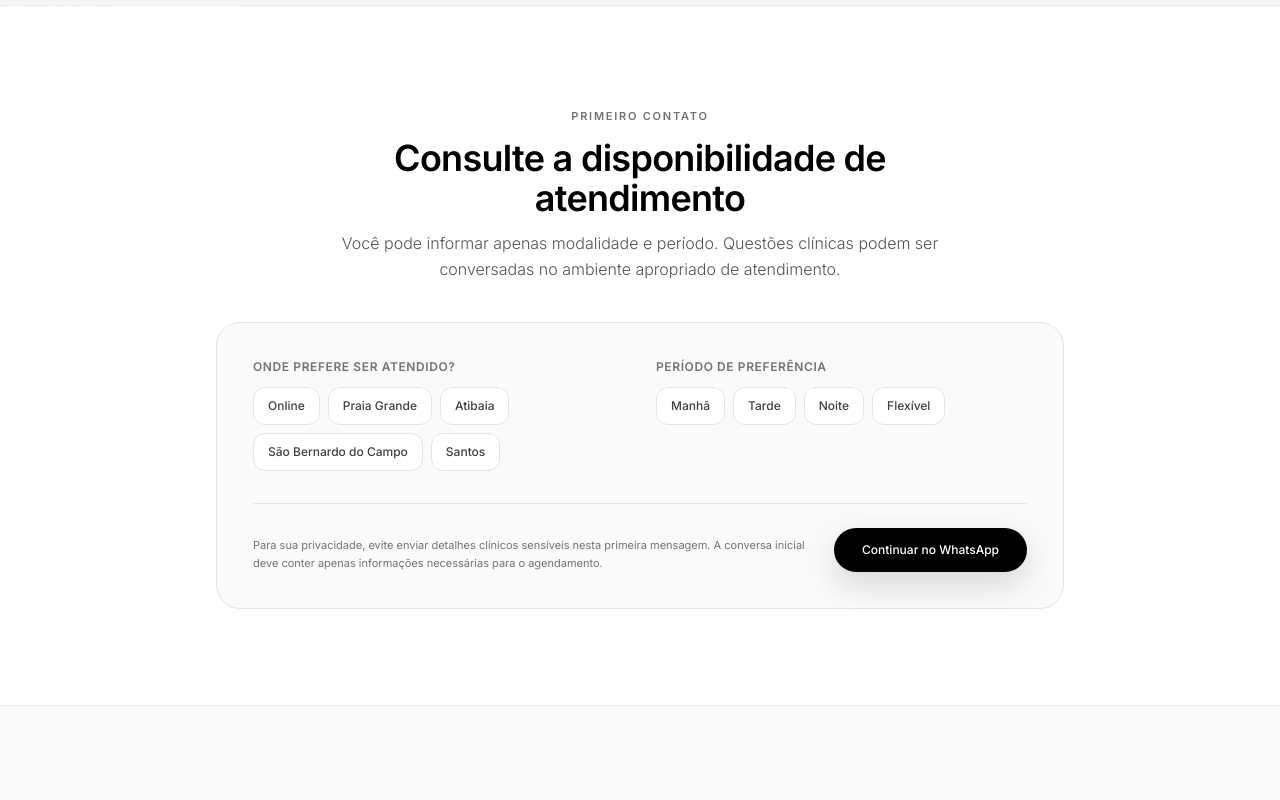
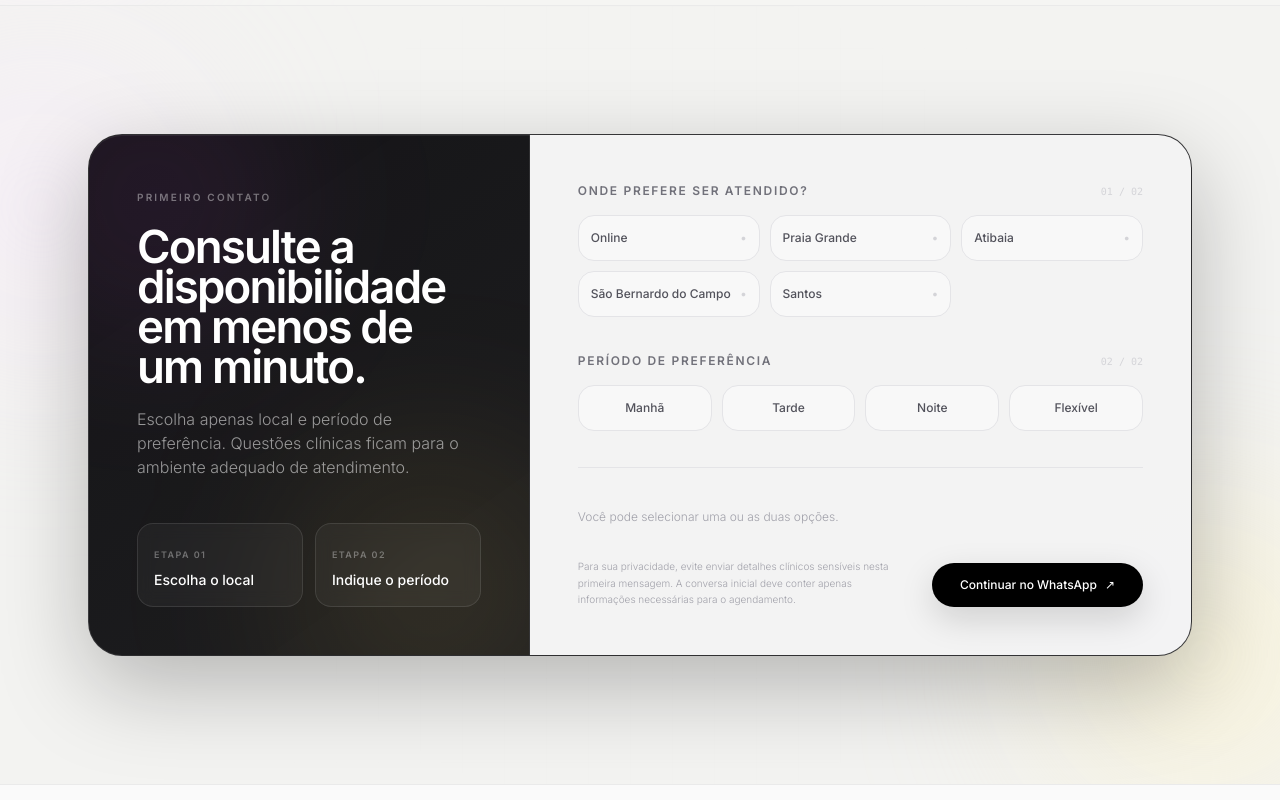
Before and after one commit to RennanLucas/cristiano-avila-site, a Next.js app: page / in a window 1280 px wide. Shown: the part 3420-4220 px from the top of the page. Built offline with nearby package versions, Linux system fonts and the light colour scheme.

Commit message:
design: transform first contact into premium interactive panel

```diff
--- a/src/components/QuickTriage.tsx
+++ b/src/components/QuickTriage.tsx
@@ -1,6 +1,7 @@
 "use client";
 
 import { useState } from "react";
+import { motion, AnimatePresence } from "framer-motion";
 import { buildWhatsAppLink } from "@/data/content";
 import { CURRENT_UNITS } from "@/data/units";
 import { FIRST_CONTACT_PRIVACY_NOTE } from "@/lib/site-policy";
@@ -23,6 +24,7 @@ export default function QuickTriage() {
 
   const location = LOCATIONS.find((item) => item.id === selectedLocation)?.label;
   const period = PERIODS.find((item) => item.id === selectedPeriod)?.label;
+  const ready = Boolean(location || period);
 
   const details = [
     location ? `Modalidade/local: ${location}` : null,
@@ -32,51 +34,130 @@ export default function QuickTriage() {
   const customMessage = `Olá, Dr. Cristiano. Gostaria de verificar a disponibilidade para uma primeira consulta.${details ? `\n\n${details}` : ""}`;
 
   return (
-    <section className="py-20 md:py-24 bg-white border-y border-zinc-200/70">
-      <div className="max-w-4xl mx-auto px-6">
-        <div className="text-center max-w-2xl mx-auto mb-10">
-          <span className="text-[11px] font-semibold tracking-[0.16em] text-zinc-500 uppercase">Primeiro contato</span>
-          <h2 className="text-3xl md:text-4xl font-semibold tracking-tight text-black mt-3 mb-3">
-            Consulte a disponibilidade de atendimento
+    <section className="relative overflow-hidden border-y border-zinc-200/60 bg-[#F3F3F1] py-24 lg:py-32">
+      <div className="pointer-events-none absolute inset-0 soft-grid opacity-[0.28] [mask-image:radial-gradient(circle_at_center,black,transparent_82%)]" />
+      <div className="aurora-orb absolute -left-24 top-12 h-72 w-72 rounded-full bg-fuchsia-100/45 blur-[100px]" />
+      <div className="aurora-orb aurora-orb-delayed absolute -right-20 bottom-0 h-72 w-72 rounded-full bg-amber-100/60 blur-[100px]" />
+
+      <div className="relative z-10 mx-auto max-w-6xl px-6">
+        <motion.div
+          initial={{ opacity: 0, y: 24 }}
+          whileInView={{ opacity: 1, y: 0 }}
+          viewport={{ once: true, margin: "-80px" }}
+          transition={{ duration: 0.65, ease: [0.16, 1, 0.3, 1] }}
+          className="grid overflow-hidden rounded-[34px] premium-dark text-white lg:grid-cols-[0.8fr_1.2fr]"
+        >
+          <div className="relative flex min-h-[420px] flex-col justify-between overflow-hidden border-b border-white/10 p-7 sm:p-10 lg:border-b-0 lg:border-r lg:p-12">
+            <div className="pointer-events-none absolute -left-16 -top-16 h-64 w-64 rounded-full bg-fuchsia-500/10 blur-[85px]" />
+            <div className="pointer-events-none absolute -bottom-20 right-[-3rem] h-72 w-72 rounded-full bg-amber-300/10 blur-[90px]" />
+            <div className="pointer-events-none absolute inset-0 soft-grid opacity-[0.07]" />
+
+            <div className="relative z-10">
+              <span className="text-[10px] font-semibold uppercase tracking-[0.22em] text-white/40">Primeiro contato</span>
+              <h2 className="mt-5 max-w-md text-3xl font-semibold leading-[1.06] tracking-[-0.04em] sm:text-4xl lg:text-[2.85rem]">
+                Consulte a disponibilidade em menos de um minuto.
               </h2>
-          <p className="text-zinc-600 text-base font-light leading-relaxed">
-            Você pode informar apenas modalidade e período. Questões clínicas podem ser conversadas no ambiente apropriado de atendimento.
+              <p className="mt-5 max-w-md text-sm font-light leading-relaxed text-white/55 sm:text-base">
+                Escolha apenas local e período de preferência. Questões clínicas ficam para o ambiente adequado de atendimento.
               </p>
             </div>
 
-        <div className="bg-zinc-50 rounded-3xl p-6 md:p-9 border border-zinc-200">
-          <div className="grid md:grid-cols-2 gap-8">
+            <div className="relative z-10 mt-10 grid grid-cols-2 gap-3">
+              <div className="rounded-2xl border border-white/10 bg-white/[0.045] p-4 backdrop-blur">
+                <span className="text-[9px] font-semibold uppercase tracking-[0.16em] text-white/35">Etapa 01</span>
+                <strong className="mt-1.5 block text-sm font-medium text-white">Escolha o local</strong>
+              </div>
+              <div className="rounded-2xl border border-white/10 bg-white/[0.045] p-4 backdrop-blur">
+                <span className="text-[9px] font-semibold uppercase tracking-[0.16em] text-white/35">Etapa 02</span>
+                <strong className="mt-1.5 block text-sm font-medium text-white">Indique o período</strong>
+              </div>
+            </div>
+          </div>
+
+          <div className="bg-white/95 p-6 text-black sm:p-9 lg:p-12">
+            <div className="grid gap-9">
               <fieldset>
-              <legend className="text-xs font-semibold uppercase tracking-wider text-zinc-500 mb-3">Onde prefere ser atendido?</legend>
-              <div className="flex flex-wrap gap-2">
-                {LOCATIONS.map((loc) => (
-                  <button key={loc.id} type="button" onClick={() => setSelectedLocation(loc.id)} aria-pressed={selectedLocation === loc.id} className={`px-3.5 py-2.5 rounded-xl text-xs font-medium border transition-all ${selectedLocation === loc.id ? "bg-black text-white border-black" : "bg-white text-zinc-700 border-zinc-200 hover:border-zinc-400"}`}>
-                    {loc.label}
-                  </button>
-                ))}
+                <div className="mb-4 flex items-center justify-between gap-4">
+                  <legend className="text-xs font-semibold uppercase tracking-[0.14em] text-zinc-500">Onde prefere ser atendido?</legend>
+                  <span className="font-mono text-[10px] text-zinc-300">01 / 02</span>
+                </div>
+
+                <div className="grid grid-cols-2 gap-2.5 sm:grid-cols-3">
+                  {LOCATIONS.map((loc) => {
+                    const active = selectedLocation === loc.id;
+                    return (
+                      <motion.button
+                        key={loc.id}
+                        type="button"
+                        onClick={() => setSelectedLocation(loc.id)}
+                        aria-pressed={active}
+                        whileTap={{ scale: 0.97 }}
+                        className={`relative overflow-hidden rounded-2xl border px-3 py-3.5 text-left text-xs font-medium transition-colors duration-300 ${active ? "border-black text-white" : "border-zinc-200 bg-zinc-50/75 text-zinc-600 hover:border-zinc-400 hover:bg-white"}`}
+                      >
+                        {active && <motion.span layoutId="locationChoice" className="absolute inset-0 bg-black" transition={{ type: "spring", stiffness: 420, damping: 32 }} />}
+                        <span className="relative z-10 flex items-center justify-between gap-2">
+                          <span>{loc.label}</span>
+                          <span className={active ? "text-white/50" : "text-zinc-300"} aria-hidden="true">•</span>
+                        </span>
+                      </motion.button>
+                    );
+                  })}
                 </div>
               </fieldset>
 
               <fieldset>
-              <legend className="text-xs font-semibold uppercase tracking-wider text-zinc-500 mb-3">Período de preferência</legend>
-              <div className="flex flex-wrap gap-2">
-                {PERIODS.map((periodItem) => (
-                  <button key={periodItem.id} type="button" onClick={() => setSelectedPeriod(periodItem.id)} aria-pressed={selectedPeriod === periodItem.id} className={`px-3.5 py-2.5 rounded-xl text-xs font-medium border transition-all ${selectedPeriod === periodItem.id ? "bg-black text-white border-black" : "bg-white text-zinc-700 border-zinc-200 hover:border-zinc-400"}`}>
-                    {periodItem.label}
-                  </button>
-                ))}
+                <div className="mb-4 flex items-center justify-between gap-4">
+                  <legend className="text-xs font-semibold uppercase tracking-[0.14em] text-zinc-500">Período de preferência</legend>
+                  <span className="font-mono text-[10px] text-zinc-300">02 / 02</span>
+                </div>
+
+                <div className="grid grid-cols-2 gap-2.5 sm:grid-cols-4">
+                  {PERIODS.map((periodItem) => {
+                    const active = selectedPeriod === periodItem.id;
+                    return (
+                      <motion.button
+                        key={periodItem.id}
+                        type="button"
+                        onClick={() => setSelectedPeriod(periodItem.id)}
+                        aria-pressed={active}
+                        whileTap={{ scale: 0.97 }}
+                        className={`relative overflow-hidden rounded-2xl border px-3 py-3.5 text-center text-xs font-medium transition-colors duration-300 ${active ? "border-black text-white" : "border-zinc-200 bg-zinc-50/75 text-zinc-600 hover:border-zinc-400 hover:bg-white"}`}
+                      >
+                        {active && <motion.span layoutId="periodChoice" className="absolute inset-0 bg-black" transition={{ type: "spring", stiffness: 420, damping: 32 }} />}
+                        <span className="relative z-10">{periodItem.label}</span>
+                      </motion.button>
+                    );
+                  })}
                 </div>
               </fieldset>
-          </div>
 
-          <div className="mt-8 pt-6 border-t border-zinc-200 flex flex-col md:flex-row md:items-end justify-between gap-5">
-            <p className="text-[11px] leading-relaxed text-zinc-500 max-w-xl">{FIRST_CONTACT_PRIVACY_NOTE}</p>
-            <a href={buildWhatsAppLink(customMessage)} target="_blank" rel="noopener noreferrer" className="btn-primary shrink-0 text-xs py-3.5 px-7 text-center">
-              Continuar no WhatsApp
+              <div className="border-t border-zinc-200 pt-7">
+                <AnimatePresence mode="wait">
+                  <motion.div
+                    key={`${location ?? "none"}-${period ?? "none"}`}
+                    initial={{ opacity: 0, y: 6 }}
+                    animate={{ opacity: 1, y: 0 }}
+                    exit={{ opacity: 0, y: -6 }}
+                    transition={{ duration: 0.22 }}
+                    className="mb-5 flex min-h-[42px] flex-wrap items-center gap-2"
+                  >
+                    {location ? <span className="rounded-full border border-zinc-200 bg-zinc-50 px-3 py-1.5 text-[10px] font-semibold text-zinc-600">{location}</span> : null}
+                    {period ? <span className="rounded-full border border-zinc-200 bg-zinc-50 px-3 py-1.5 text-[10px] font-semibold text-zinc-600">{period}</span> : null}
+                    {!ready ? <span className="text-xs font-light text-zinc-400">Você pode selecionar uma ou as duas opções.</span> : null}
+                  </motion.div>
+                </AnimatePresence>
+
+                <div className="flex flex-col gap-5 md:flex-row md:items-end md:justify-between">
+                  <p className="max-w-xl text-[10px] font-light leading-relaxed text-zinc-400">{FIRST_CONTACT_PRIVACY_NOTE}</p>
+                  <a href={buildWhatsAppLink(customMessage)} target="_blank" rel="noopener noreferrer" className="btn-primary shrink-0 px-7 py-3.5 text-center text-xs">
+                    Continuar no WhatsApp <span className="ml-2" aria-hidden="true">↗</span>
                   </a>
                 </div>
               </div>
             </div>
+          </div>
+        </motion.div>
+      </div>
     </section>
   );
 }
```
Lines whose indentation alone changed are shown as unchanged.
